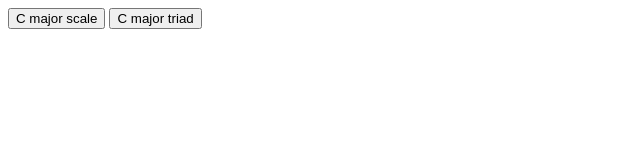
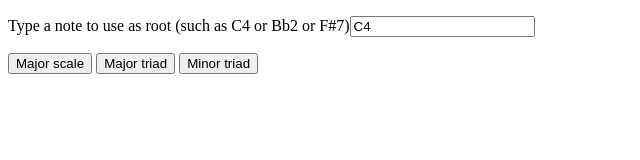
Before and after one commit to pkkim/ear-training, a plain HTML site: page index.html in a window 1280 px wide. Shown: the whole page, without its empty margins (0-640 px from the left). Drawn offline with Linux system fonts and the light colour scheme.

Commit message:
Play arbitrary arpeggiated chords

```diff
--- a/ear-training.js
+++ b/ear-training.js
@@ -97,7 +97,6 @@ const playSequence = (notesAndDurations, delay) => {
       playFrequency(getContext(), freq, duration, attack, decay);
     }, acc);
     acc += duration;
-    console.log({acc});
   });
 }
 
@@ -105,14 +104,47 @@ const makeSimpleNotesAndDurations = (freqs, duration) => (
   freqs.map(freq => ({freq, duration}))
 )
 
-const playCMajorScale = () => {
-  const cMajor = ["C4", "D4", "E4", "F4", "G4", "A4", "B4", "C5"];
-  const notesAndDurations = makeSimpleNotesAndDurations(cMajor.map(freq), 500);
-  playSequence(notesAndDurations, 0);
+const getSemitoneFactor = (semitone) => {
+  const positionInOctave = ((semitone % 12) + 12) % 12;
+  const factorInOctave = SEMITONE_FACTORS[positionInOctave];
+  const octaves = (semitone - positionInOctave) / 12;
+  return factorInOctave * Math.pow(2, octaves)
 }
 
-const playSemitoneSequence = (start, semitones, inversion) => {
-  const rootFreq = freq(start);
-  const frequencies = semitones.map((semitone) => rootFreq * SEMITONE_FACTORS[semitone]);
+const playSemitoneSequence = (root, semitones) => {
+  const rootFreq = freq(root);
+  const frequencies = semitones.map(semitone => rootFreq * getSemitoneFactor(semitone));
   playSequence(makeSimpleNotesAndDurations(frequencies, 500), 100);
 }
+
+const playMajorScale = (root) => {
+  semitones = [0, 2, 4, 5, 7, 9, 11, 12];
+  playSemitoneSequence(root, semitones);
+}
+
+const playMajorTriad = (root) => {
+  semitones = [0, 4, 7];
+  playSemitoneSequence(root, semitones);
+}
+
+const playMinorTriad = (root) => {
+  semitones = [0, 3, 7];
+  playSemitoneSequence(root, semitones);
+}
+
+const uiGetRoot = () => {
+  const rootInput = document.getElementById("root-input");
+  return rootInput.value;
+}
+
+const uiPlayMajorScale = () => {
+  playMajorScale(uiGetRoot())
+}
+
+const uiPlayMajorTriad = () => {
+  playMajorTriad(uiGetRoot())
+}
+
+const uiPlayMinorTriad = () => {
+  playMinorTriad(uiGetRoot())
+}
--- a/index.html
+++ b/index.html
@@ -4,8 +4,15 @@
 </head>
 <body>
 <script src="ear-training.js"></script>
+<p>Type a note to use as root (such as C4 or Bb2 or F#7)<input type="text" id="root-input"/></p>
+<button onclick="uiPlayMajorScale()">Major scale</button>
+<button onclick="uiPlayMajorTriad()">Major triad</button>
+<button onclick="uiPlayMinorTriad()">Minor triad</button>
+</body>
+<script>
+	window.onload = () => {
+	  const rootInput = document.getElementById("root-input");
+	  rootInput.value = "C4";
+	}
 </script>
-<button onclick="playCMajorScale()">C major scale</button>
-<button onclick="playSemitoneSequence('C4', [0, 4, 7])">C major triad</button>
-</body>
 </html>
```
